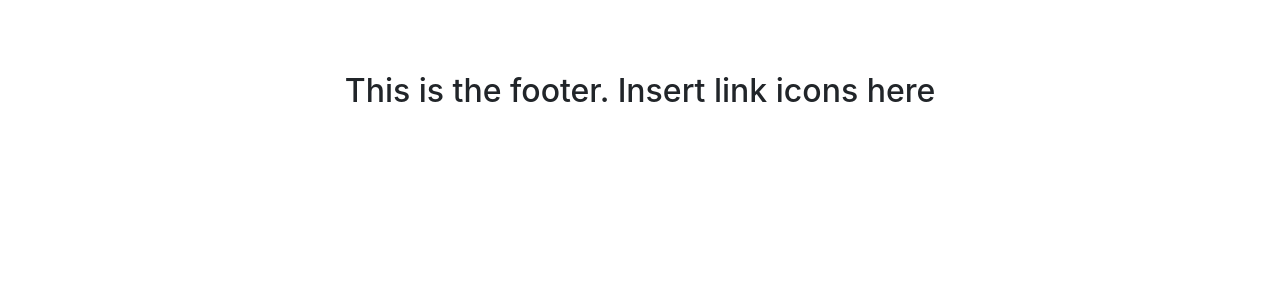
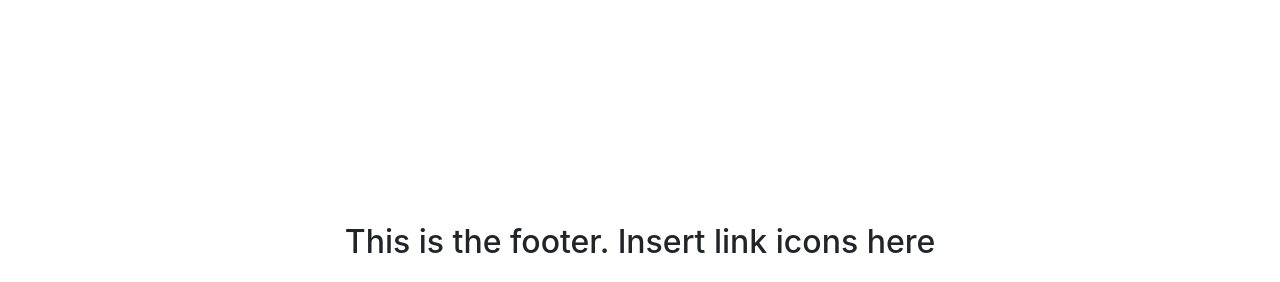
Before and after one commit to kalecodes/reactolio, a React (Create React App) app in the folder reactolio/: page / in a window 1280 px wide. Shown: the part 515-797 px from the top of the page. Built offline with nearby package versions, Linux system fonts and the light colour scheme; grey boxes are pictures that could not be loaded.

Commit message:
fix and style header and footer

```diff
--- a/reactolio/src/components/Footer/index.js
+++ b/reactolio/src/components/Footer/index.js
@@ -2,8 +2,8 @@ import React from 'react';
 
 function Footer() {
     return (
-        <footer className="container-fluid">
-            <h2 className="row mt-5 p-3 justify-content-center">This is the footer. Insert link icons here</h2>
+        <footer className="container-fluid fixed-bottom bg-white">
+            <h2 className="row p-3 justify-content-center">This is the footer. Insert link icons here</h2>
         </footer>
     )
 }
--- a/reactolio/src/components/Header/index.js
+++ b/reactolio/src/components/Header/index.js
@@ -12,7 +12,7 @@ function Header(props) {
       // const [currentNavItem, setCurrentNavItem] = useState(navItems[0]);
 
     return (
-        <header className='container-fluid'>
+        <header className='container-fluid sticky-top bg-white'>
           <div className="row mt-1 p-3 align-items-center">
             <h2 className="col-sm">Kalen Wiley</h2>
             <Nav
--- a/reactolio/src/components/Project/index.js
+++ b/reactolio/src/components/Project/index.js
@@ -8,7 +8,7 @@ function Project(props) {
     return (
         <div className="container">
             {projects.map((project) => (
-                <div className="row mt-5" key={project.name}>
+                <div className="row my-5 pb-5" key={project.name}>
                     <img src={require(`../../assets/images/${project.image}`)} className="col-9 img-thumbnail img-fluid" alt={project.name + ` ` + project.description}/>
                     <div className="col-3">
                         <h3 key={project.name}>{project.name}</h3>
```
